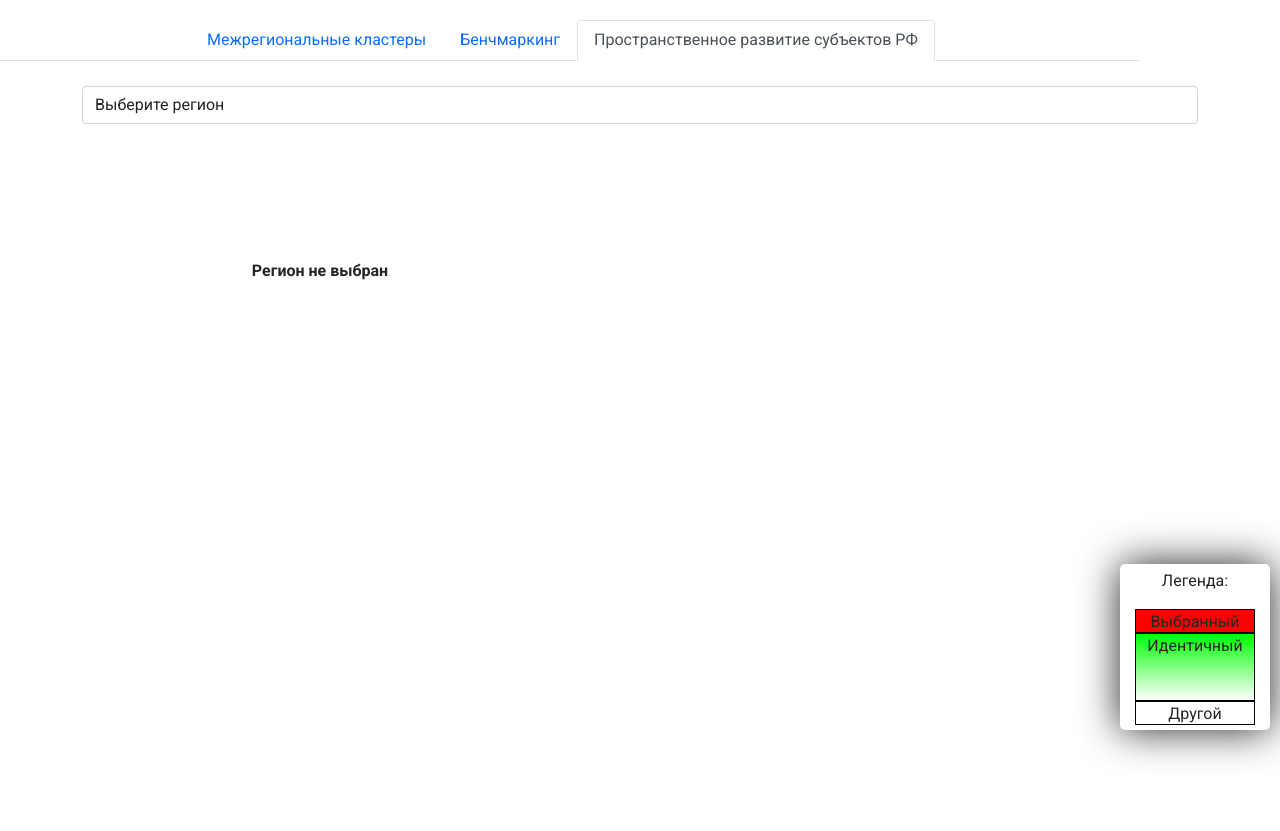
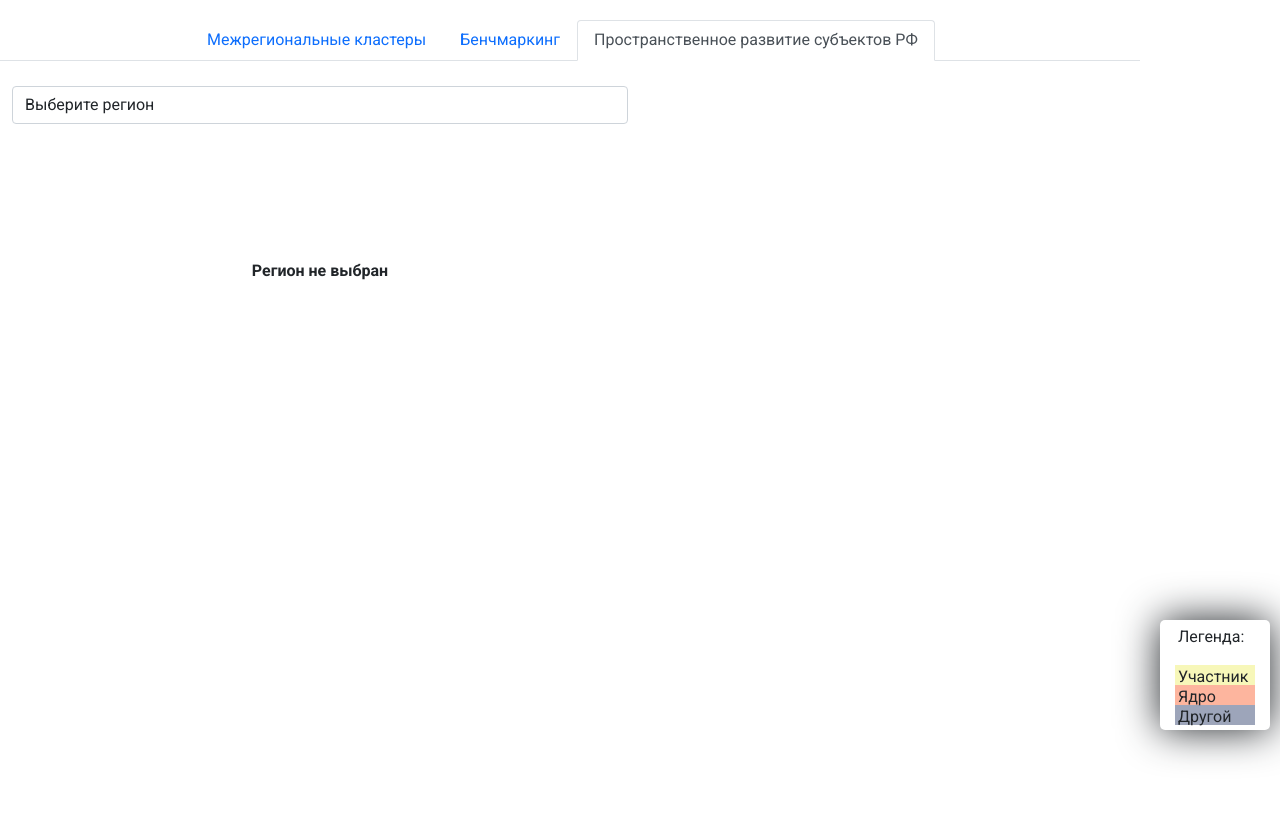
Before and after one commit to ekozonogova/cluster, a Django app: page /macroregions in a window 1280 px wide. Before the commit the page ends 761 px from the top, so only its background shows below. Run offline with Django 3.2, Linux system fonts and the light colour scheme; some libraries are stand-ins or nearby versions.

Commit message:
fixed interface issues

```diff
--- a/clusters_web/clusters_core/static/css/main.css
+++ b/clusters_web/clusters_core/static/css/main.css
@@ -37,14 +37,15 @@ ul li {
 
 .crop-img-graph {
     /*max-width: 650px;*/
-    height: 500px;
+    /*height: 500px;*/
+    max-height: 750px;
     overflow: auto;
 }
 
 .crop-img-graph img {
     width: 1000px;
     height: 1000px;
-    margin: -1% 0 0 -2%;
+    /*margin: -1% 0 0 -2%;*/
 }
 
 .underline {
--- a/clusters_web/clusters_core/static/js/conf.js
+++ b/clusters_web/clusters_core/static/js/conf.js
@@ -7,6 +7,8 @@ function Settings() {
     this.countOfProductsToShow = 4;
 	this.siteIndex = "";
 	this.imgSize = 1000;
+	this.imgSizeMax = 3000;
+	this.imgSizeMin = 600;
 	this.serverRoot = '127.0.0.1'; // TODO: take this from server
 	this.noProdImg = 'http://127.0.0.1/static/img/no_prod_photo.png';
 	this.urls = {
--- a/clusters_web/clusters_core/static/js/macroregions.js
+++ b/clusters_web/clusters_core/static/js/macroregions.js
@@ -533,9 +533,11 @@ $(document).ready(function() {
         $('.crop-img-graph').css('overflow', 'hidden');
         $settings.imgSize = parseInt($('.crop-img-graph').children('img').css('width').replace('px', ''));
         if (Math.max(-1, Math.min(1, (evt.originalEvent.wheelDelta))) > 0) {
-            $settings.imgSize +=25;
+            if ($settings.imgSize < $settings.imgSizeMax)
+                $settings.imgSize +=25;
         } else {
-            $settings.imgSize -=25;
+            if ($settings.imgSize > $settings.imgSizeMin)
+                $settings.imgSize -=25;
         }
         $('.crop-img-graph').children('img').css('width', $settings.imgSize + 'px');
         $('.crop-img-graph').children('img').css('height', $settings.imgSize + 'px');
--- a/clusters_web/clusters_core/templates/macroregions.html
+++ b/clusters_web/clusters_core/templates/macroregions.html
@@ -4,28 +4,28 @@
 {% block content %}
 
 <div style="position: absolute; background: #fff; z-index: 99; right: 10px; bottom: 70px; padding: 5px 15px; border-radius: 5px; box-shadow: 0px 0px 40px;">
-	<p style="text-align: center;">Легенда: </p>
-	<div style="border: 1px solid #000;z-index: 100; height: 24px; width: 120px; background-color: rgba(255, 0, 0, 1);">
-		<p style="text-align: center;">Выбранный</p>
+	<p style="text-align: left; padding-left: 3px;">Легенда: </p>
+	<div style="z-index: 100; height: 20px; width: 80px; background-color: rgba(240, 240, 117, 0.5);">
+		<p style="text-align: left; padding-left: 3px;">Участник</p>
 	</div>
-	<div style="border: 1px solid #000;z-index: 100; height: 68px; width: 120px; background: linear-gradient(180deg, #00ff00, #ffffff);;">
-		<p style="text-align: center;">Идентичный</p>
+	<div style="z-index: 100; height: 20px; width: 80px; background-color: rgba(251, 108, 63, 0.5);">
+		<p style="text-align: left; padding-left: 3px;">Ядро</p>
 	</div>
-	<div style="border: 1px solid #000;z-index: 100; height: 24px; width: 120px; background-color: rgba(255, 255, 255, 1);">
-		<p style="text-align: center;">Другой</p>
+	<div style="z-index: 100; height: 20px; width: 80px; background-color: rgba(61, 76, 118, 0.5);">
+		<p style="text-align: left; padding-left: 3px;">Другой</p>
 	</div>
 </div>
 <!-- position: relative; background: #fff; z-index: 99; left: 20px; bottom: 50px; padding: 5px 15px; border-radius: 5px; box-shadow: 0px 0px 40px;  -->
-<form action="" style="height: 50px; padding: 5px 0;">
+<!-- <form action="" style="height: 50px; padding: 5px 0;">
 	<div class="container" style="
 	    width: 100%;
 	    background-color: #ffffff;">
 		<div class="row">
-			<!-- <div>
+			<div>
 				<span style="font-size: 12pt;">Масштаб: </span>
 				<span style="padding: 10px;"><input type="range" min="100" max="2000" id="img-size" oninput="" value="1000" data-bind="value: imageSizeVal, valueUpdate: 'input'"></span>
 				<span data-bind="text: imageSizeVal"></span>
-			</div> -->
+			</div>
 			<div style="width:100%;">
 				<select class="form-control" id="select-spec" data-bind="options: availableRegions,
 							optionsText: 'name',
@@ -33,64 +33,42 @@
 	                    	optionsCaption: 'Выберите регион'">
 				</select>
 			</div>
-			<!-- <div class="col-sm-5" style="padding: 5px;"> -->
-				<!-- <span style="font-size: 14pt;">Количество идентичных регионов: </span>
-				<span style="padding: 10px;"><input type="range" min="1" max="84" id="size" oninput="" value="5" data-bind="value: identicalRegionsVal, valueUpdate: 'input'"></span>
-				<span data-bind="text: identicalRegionsVal"></span> -->
-			<!-- </div> -->
-			<!-- <div class="col-sm-1"> -->
-				<!-- ko if: selectedRegion.isValid -->
-				<!-- <a data-bind="attr: { href: '/static/data/'+ selectedRegion().code + '.xls' }" style="color: #ff0000; font-size: 12pt;">Отчёт</a> -->
-				<!-- /ko -->
-			<!-- </div> -->
-			<!-- <div class="col-sm-2"> -->
-				<!-- <span style="float: left; width: 60px; padding: 4px;">
-					<label for="all" style="float: right;" data-bind="click: selectAllProfiles"><i class="fa fa-check-double fa-2x" title="Выбрать все отрасли"></i></label>
-					<label for="all" style="float: left; position: absolute; left: 13px;" data-bind="click: collapseProfiles"><i data-bind="visible: selectedSpec() && !collapsedProfiles()" class="fa fa-times fa-2x" title="Свернуть"></i></label>
-					<label for="all" style="float: left; position: absolute; left: 10px;" data-bind="click: collapseProfiles"><i data-bind="visible: selectedSpec() && collapsedProfiles()" class="fa fa-arrow-down fa-2x" title="Развернуть"></i></label> -->
-
-					<!-- <input class="" id="all" type="checkbox" style="float: right; width: 20px;"> -->
-				<!-- </span> -->
-				<!-- <span style="float: right; width: 100px;"> -->
-					<!-- <input type="button" data-bind="enable: selectedRegion.isValid, click: getMacroRegionMembers" class="form-control btn btn-success" value="Найти" name="submit"> -->
-				<!-- </span> -->
-			<!-- </div> -->
 		</div>
 	</div>
-</form>
-<div style="float: left; width: 50%;">
+</form> -->
+<div id="image" style="float: left; width: 50%;">
 	<!-- <i class="fa fa-times" title="Свернуть" data-bind="click: collapseRegionLegend" style="float: right;"></i> -->
+	<form action="" style="height: 50px; padding: 5px 0;">
+		<div class="container" style="
+		    width: 100%;
+		    background-color: #ffffff;">
+			<div class="row">
+				<!-- <div>
+					<span style="font-size: 12pt;">Масштаб: </span>
+					<span style="padding: 10px;"><input type="range" min="100" max="2000" id="img-size" oninput="" value="1000" data-bind="value: imageSizeVal, valueUpdate: 'input'"></span>
+					<span data-bind="text: imageSizeVal"></span>
+				</div> -->
+				<div style="width:100%;">
+					<select class="form-control" id="select-spec" data-bind="options: availableRegions,
+								optionsText: 'name',
+		                    	value: selectedRegion,
+		                    	optionsCaption: 'Выберите регион'">
+					</select>
+				</div>
+			</div>
+		</div>
+	</form>
 	<!-- ko ifnot: showRegionLegend -->
 	<p style="text-align: center; margin-top: 20%;"><b>Регион не выбран</b></p>
 	<!-- /ko -->
 	<!-- ko if: showRegionLegend -->
-	<!-- <p style="text-align: center;"><b data-bind="text: selectedRegion().name"></b></p> -->
-	<!-- <p style="text-align: center;">Структура отраслевой специализации <br>(по показателю "Производительность труда")</p> -->
 	<div class="crop-img-graph" data-bind="visible: selectedRegion">
 		<img data-bind="attr: {'src': selectedRegionImgSrc}">
 	</div>
-	<!-- <p style="text-align: center;">
-		<img src="/static/images/icons/1.png" width="30" height="30" title="Гостиницы и рестораны">
-		<img src="/static/images/icons/2.png" width="30" height="30" title="Добыча полезных ископаемых">
-		<img src="/static/images/icons/3.png" width="30" height="30" title="Другие виды деятельности">
-		<img src="/static/images/icons/4.png" width="30" height="30" title="Здравоохранение и предоставление социальных услуг">
-		<img src="/static/images/icons/5.png" width="30" height="30" title="Обрабатывающие производства">
-		<img src="/static/images/icons/6.png" width="30" height="30" title="Образование">
-		<img src="/static/images/icons/7.png" width="30" height="30" title="Операции с недвижимым имуществом, аренда и предоставление услуг">
-		<img src="/static/images/icons/8.png" width="30" height="30" title="Оптовая и розничная торговля; ремонт автотранспортных средств, мотоциклов, бытовых изделий и предметов личного пользования">
-		<img src="/static/images/icons/9.png" width="30" height="30" title="Предоставление прочих коммунальных, социальных и персональных услуг">
-		<img src="/static/images/icons/10.png" width="30" height="30" title="Производство и распределение электроэнергии, газа и воды">
-		<img src="/static/images/icons/11.png" width="30" height="30" title="Сельское хозяйство, охота и лесное хозяйство; рыболовство, рыбоводство">
-		<img src="/static/images/icons/12.png" width="30" height="30" title="Строительство">
-		<img src="/static/images/icons/13.png" width="30" height="30" title="Транспорт и связь">
-	</p>
-	<a href="http://esc.vscc.ac.ru/article/2668?_lang=en">Методика "умного" бенчмаркинга</a>
-	<a style="float: right;" data-bind="attr: { 'href': selectedRegionLink }">Cтратегия развития</a> -->
 	<!-- /ko -->
 </div>
 
-<!-- style="bottom: 0; position: absolute; left: 0; right: 0; top: 130px;" -->
-<div id="gmap" style="float: right;width: 50%; height: 500px;">
+<div id="gmap" style="float: right;width: 50%; height: 750px;">
 
 </div>
 {% endblock %}
```
